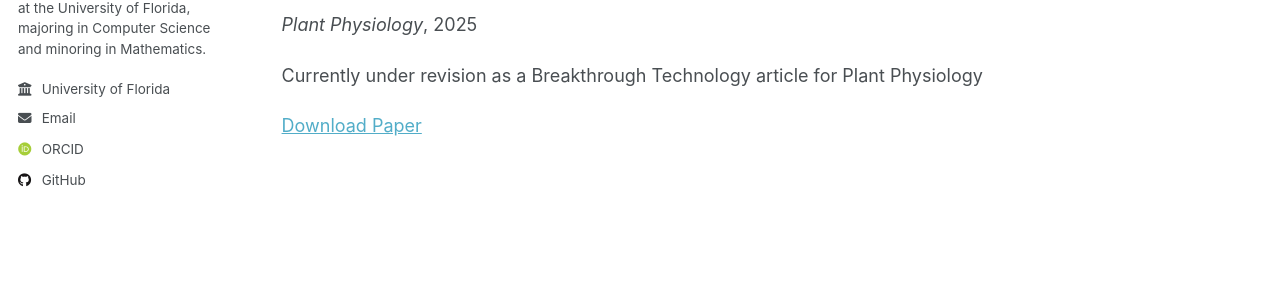
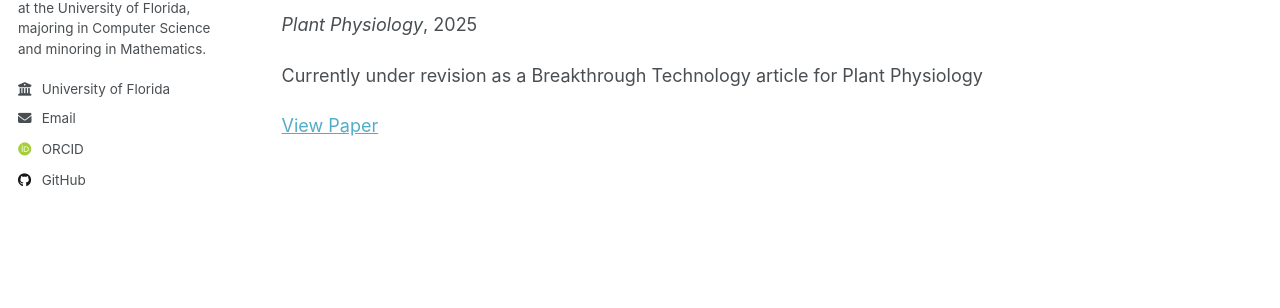
Before and after one commit to HelloWorld7-beep/HelloWorld7-beep.github.io, a Jekyll site: the page built from _pages/publications.html, in a window 1280 px wide. Shown: the part 297-605 px from the top of the page. Built offline with Jekyll 4.4.1, drawn with Linux system fonts in a browser that asks for light colours; some web fonts are replaced; a script that is not in the unit is left out.

Commit message:
Update archive-single.html

```diff
--- a/_includes/archive-single.html
+++ b/_includes/archive-single.html
@@ -53,13 +53,13 @@
     {% endif %}
 
     {% if post.citation and post.paperurl and post.slidesurl and post.bibtexurl %}
-      <p>Recommended citation: {{ post.citation }}<br /><a href="{{ post.paperurl }}">Download Paper</a> | <a href="{{ post.slidesurl }}">Download Slides</a> | <a href="{{ post.bibtexurl }}">Download Bibtex</a></p>
+      <p>Recommended citation: {{ post.citation }}<br /><a href="{{ post.paperurl }}">View Paper</a> | <a href="{{ post.slidesurl }}">Download Slides</a> | <a href="{{ post.bibtexurl }}">Download Bibtex</a></p>
     {% elsif post.citation and post.paperurl and post.slidesurl %}
-      <p>Recommended citation: {{ post.citation }}<br /><a href="{{ post.paperurl }}">Download Paper</a> | <a href="{{ post.slidesurl }}">Download Slides</a></p>
+      <p>Recommended citation: {{ post.citation }}<br /><a href="{{ post.paperurl }}">View Paper</a> | <a href="{{ post.slidesurl }}">Download Slides</a></p>
     {% elsif post.citation and post.paperurl and post.bibtexurl %}
-      <p>Recommended citation: {{ post.citation }}<br /><a href="{{ post.paperurl }}">Download Paper</a> | <a href="{{ post.bibtexurl }}">Download Bibtex</a></p>
+      <p>Recommended citation: {{ post.citation }}<br /><a href="{{ post.paperurl }}">View Paper</a> | <a href="{{ post.bibtexurl }}">Download Bibtex</a></p>
     {% elsif post.citation and post.paperurl %}
-      <p>Recommended citation: {{ post.citation }}<br /><a href="{{ post.paperurl }}">Download Paper</a></p>
+      <p>Recommended citation: {{ post.citation }}<br /><a href="{{ post.paperurl }}">View Paper</a></p>
     {% elsif post.citation and post.slidesurl and post.bibtexurl %}
       <p>Recommended citation: {{ post.citation }}<br /><a href="{{ post.slidesurl }}">Download Slides</a> | <a href="{{ post.bibtexurl}}">Download Bibtex</a></p>
     {% elsif post.citation and post.slidesurl %}
@@ -69,9 +69,9 @@
     {% elsif post.citation %}
       <p>Recommended citation: {{ post.citation }}</p>
     {% elsif post.paperurl and post.bibtexurl %}
-      <p><a href=" {{ post.paperurl }} ">Download Paper</a> | <a href="{{ post.bibtexurl }}">Download Bibtex</a></p>
+      <p><a href=" {{ post.paperurl }} ">View Paper</a> | <a href="{{ post.bibtexurl }}">Download Bibtex</a></p>
     {% elsif post.paperurl %}
-      <p><a href=" {{ post.paperurl }} ">Download Paper</a></p>
+      <p><a href=" {{ post.paperurl }} ">View Paper</a></p>
     {% elsif post.slidesurl and post.bibtexurl %}
       <p><a href="{{ post.slidesurl }}">Download Slides</a> | <a href="{{ post.bibtexurl }}">Download Bibtex</a></p>
     {% elsif post.slidesurl %}
```
